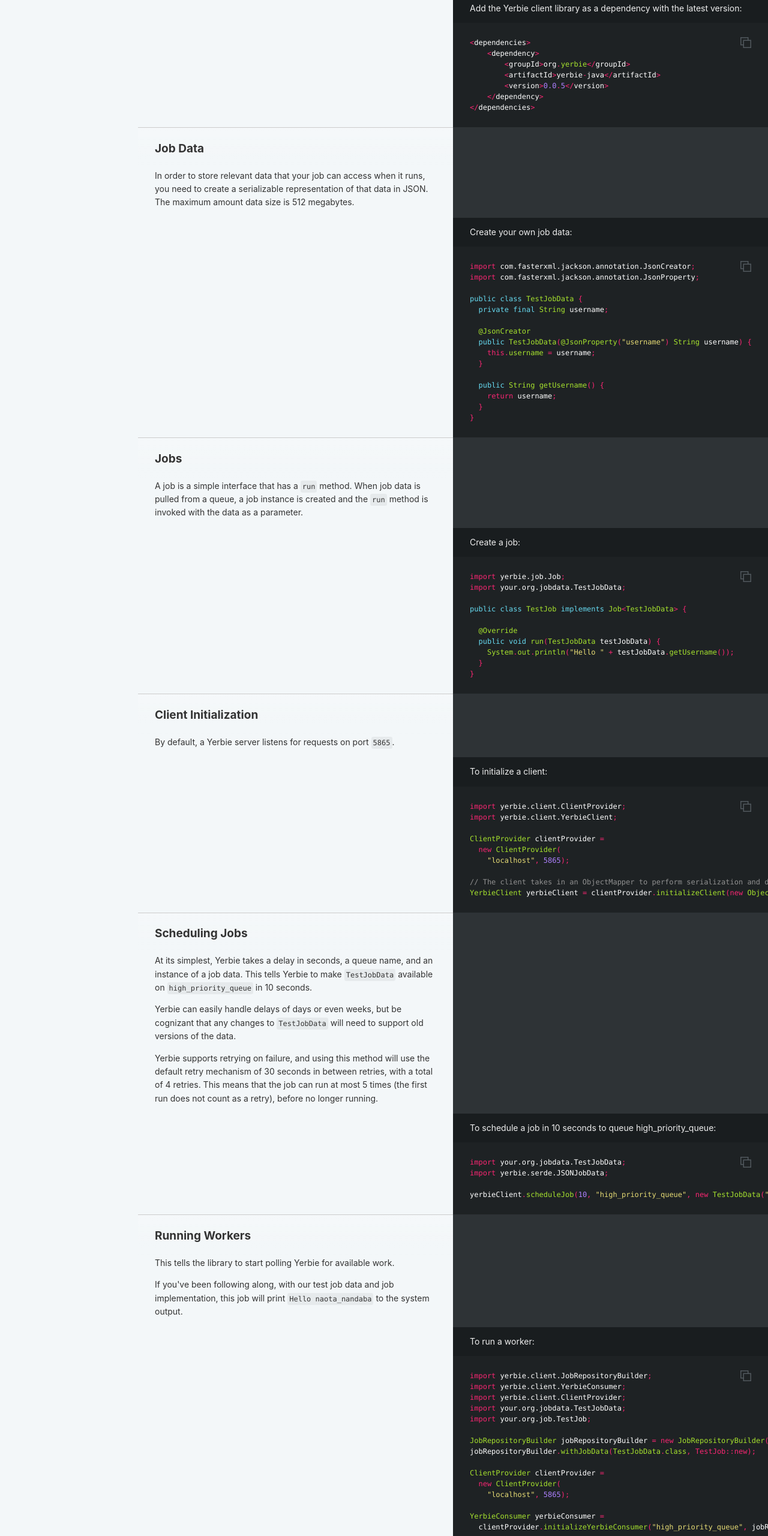
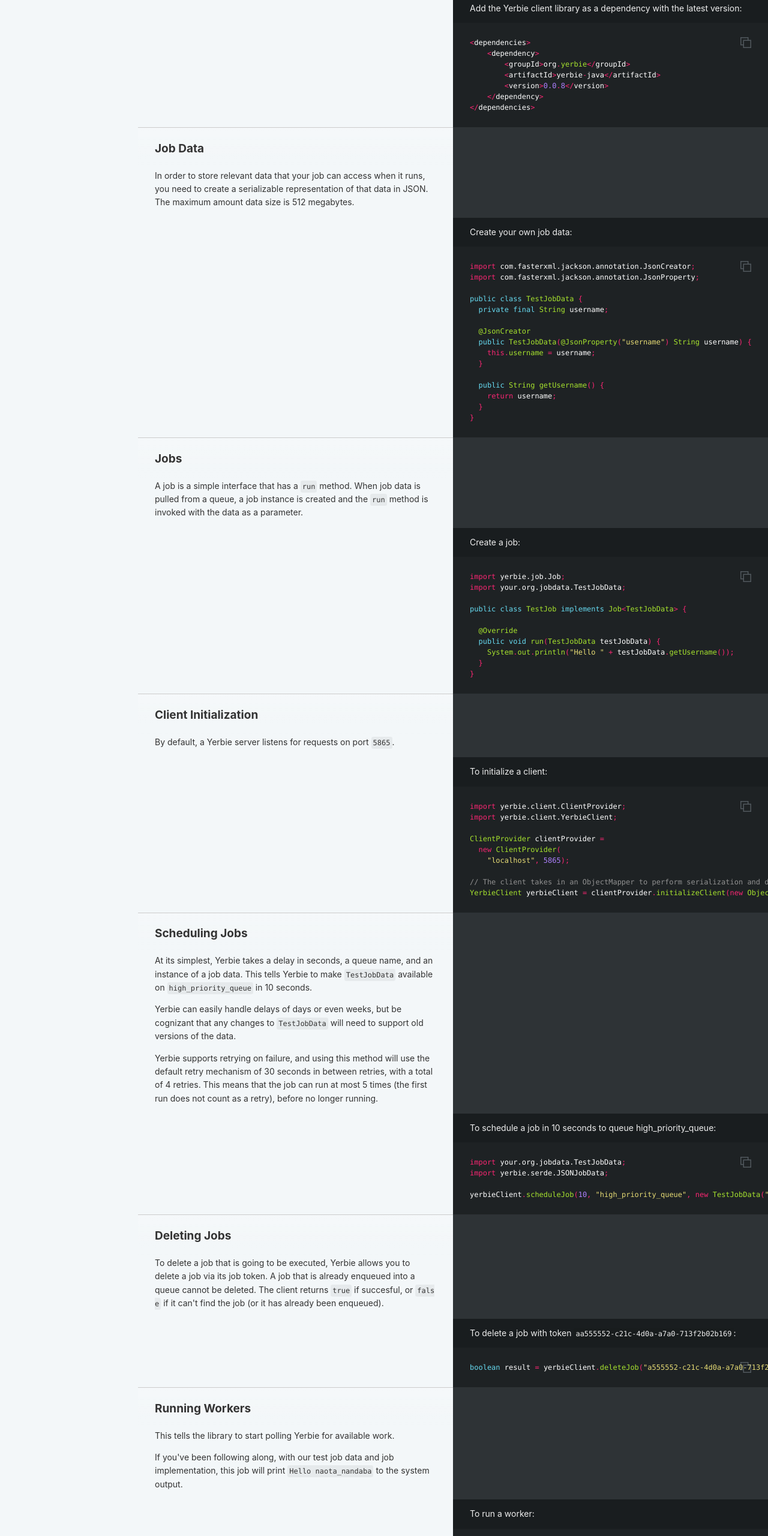
Before and after one commit to yerbieinc/yerbieinc.github.io, a plain HTML site: page index.html in a window 1280 px wide. Shown: the part 920-3480 px from the top of the page at 60% size. Drawn offline with Linux system fonts and the light colour scheme.

Commit message:
add delete job api

```diff
--- a/index.html
+++ b/index.html
@@ -332,13 +332,16 @@
                     <a href="#scheduling-jobs" class="toc-h2 toc-link" data-title="Scheduling Jobs">Scheduling Jobs</a>
                   </li>
                   <li>
+                    <a href="#deleting-jobs" class="toc-h2 toc-link" data-title="Deleting Jobs">Deleting Jobs</a>
+                  </li>
+                  <li>
                     <a href="#running-workers" class="toc-h2 toc-link" data-title="Running Workers">Running Workers</a>
                   </li>
               </ul>
           </li>
       </ul>
         <ul class="toc-footer">
-            <li><a href='/home'>Yerbie Home</a></li>
+            <li><a href='https://www.yerbie.dev'>Yerbie Home</a></li>
         </ul>
     </div>
     <div class="page-wrapper">
@@ -374,7 +377,7 @@
     <span class="o">&lt;</span><span class="n">dependency</span><span class="o">&gt;</span>
         <span class="o">&lt;</span><span class="n">groupId</span><span class="o">&gt;</span><span class="n">org</span><span class="o">.</span><span class="na">yerbie</span><span class="o">&lt;/</span><span class="n">groupId</span><span class="o">&gt;</span>
         <span class="o">&lt;</span><span class="n">artifactId</span><span class="o">&gt;</span><span class="n">yerbie</span><span class="o">-</span><span class="n">java</span><span class="o">&lt;/</span><span class="n">artifactId</span><span class="o">&gt;</span>
-        <span class="o">&lt;</span><span class="n">version</span><span class="o">&gt;</span><span class="mf">0.0</span><span class="o">.</span><span class="mi">5</span><span class="o">&lt;/</span><span class="n">version</span><span class="o">&gt;</span>
+        <span class="o">&lt;</span><span class="n">version</span><span class="o">&gt;</span><span class="mf">0.0</span><span class="o">.</span><span class="mi">8</span><span class="o">&lt;/</span><span class="n">version</span><span class="o">&gt;</span>
     <span class="o">&lt;/</span><span class="n">dependency</span><span class="o">&gt;</span>
 <span class="o">&lt;/</span><span class="n">dependencies</span><span class="o">&gt;</span>
 </code></pre></div><h2 id='job-data'>Job Data</h2>
@@ -445,6 +448,14 @@ This tells Yerbie to make <code>TestJobData</code> available on <code>high_prior
 <span class="kn">import</span> <span class="nn">yerbie.serde.JSONJobData</span><span class="o">;</span>
 
 <span class="n">yerbieClient</span><span class="o">.</span><span class="na">scheduleJob</span><span class="o">(</span><span class="mi">10</span><span class="o">,</span> <span class="s">"high_priority_queue"</span><span class="o">,</span> <span class="k">new</span> <span class="nc">TestJobData</span><span class="o">(</span><span class="s">"naota_nandaba"</span><span class="o">));</span>
+</code></pre></div><h2 id='deleting-jobs'>Deleting Jobs</h2>
+<p>To delete a job that is going to be executed, Yerbie allows you to delete a job via its job token. A job that is already enqueued into a queue cannot be deleted.
+The client returns <code>true</code> if succesful, or <code>false</code> if it can&#39;t find the job (or it has already been enqueued).</p>
+
+<blockquote>
+<p>To delete a job with token <code>aa555552-c21c-4d0a-a7a0-713f2b02b169</code>:</p>
+</blockquote>
+<div class="highlight"><pre class="highlight java tab-java"><code><span class="kt">boolean</span> <span class="n">result</span> <span class="o">=</span> <span class="n">yerbieClient</span><span class="o">.</span><span class="na">deleteJob</span><span class="o">(</span><span class="s">"a555552-c21c-4d0a-a7a0-713f2b02b169"</span><span class="o">);</span>
 </code></pre></div><h2 id='running-workers'>Running Workers</h2>
 <p>This tells the library to start polling Yerbie for available work.</p>
 
@@ -472,7 +483,7 @@ This tells Yerbie to make <code>TestJobData</code> available on <code>high_prior
 <span class="n">yerbieConsumer</span><span class="o">.</span><span class="na">start</span><span class="o">();</span>
 </code></pre></div>
 <blockquote>
-<p>Your worker will now poll on the <code>high_priority_queue</code>. When it receives a <code>TestJobData</code>, it create a new instance of <code>TestJob</code> and will invoke the <code>run</code> function with the job data.</p>
+<p>Your worker will now poll on the <code>high_priority_queue</code>. When it receives a <code>TestJobData</code>, it creates a new instance of <code>TestJob</code> and will invoke the <code>run</code> function with the job data.</p>
 </blockquote>
 
       </div>
```
